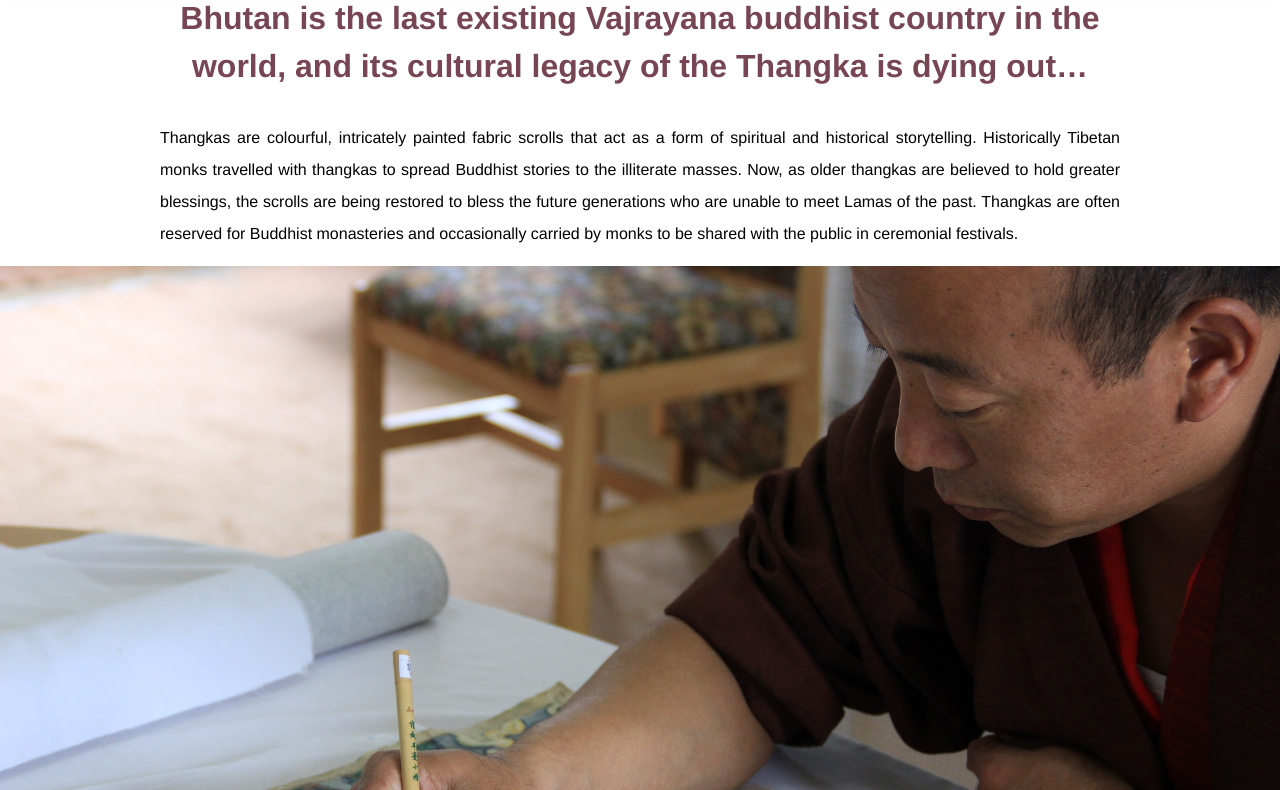
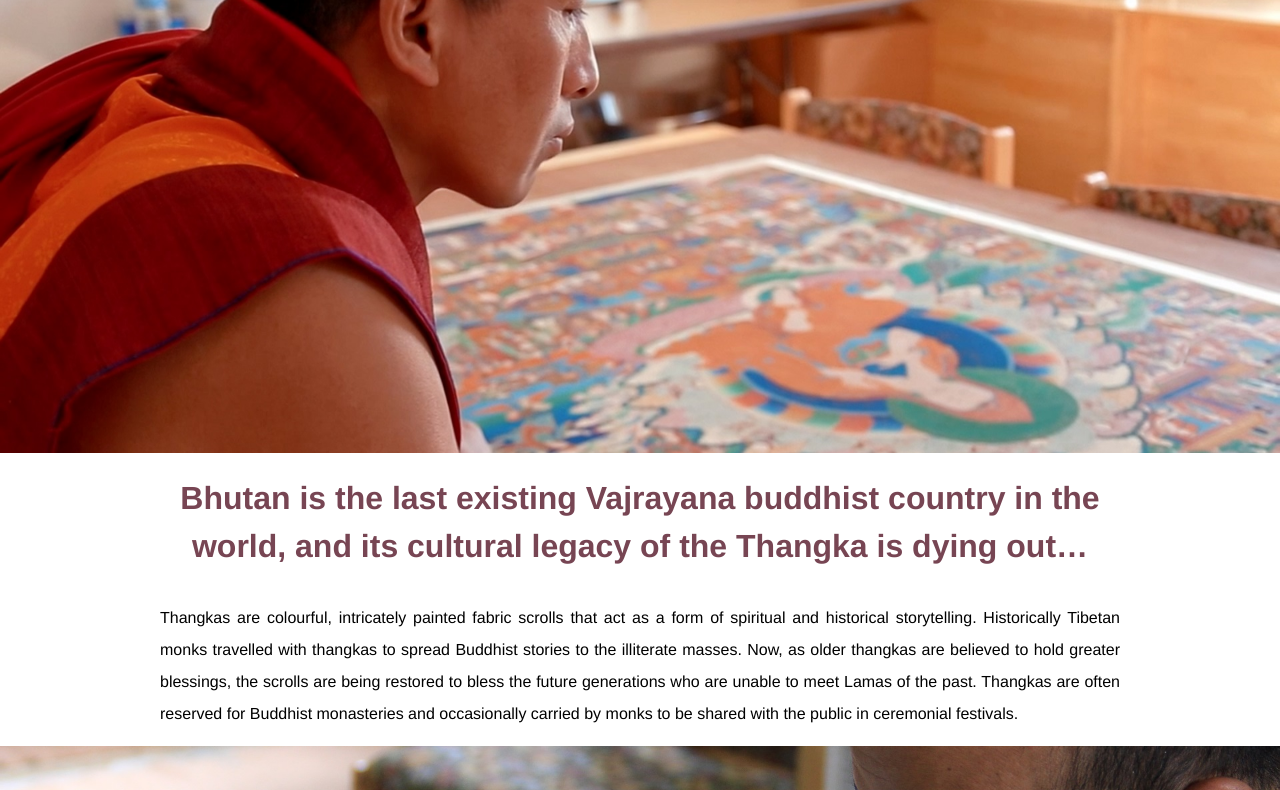
Before and after one commit to hibearpanda/1000hands, a plain HTML site: page about.html in a window 1280 px wide. Shown: the part 91-881 px from the top of the page. Drawn offline with nearby package versions, Linux system fonts and the light colour scheme; files that its build step writes are made by us from their sources.

Commit message:
Add scaling to hero photos

```diff
--- a/styles/_hero.scss
+++ b/styles/_hero.scss
@@ -1,5 +1,5 @@
 .hero {
-  height: 00px;
+  height: 60vh;
   width: 100%;
   margin-top: 8vh;
   overflow: hidden;
```
